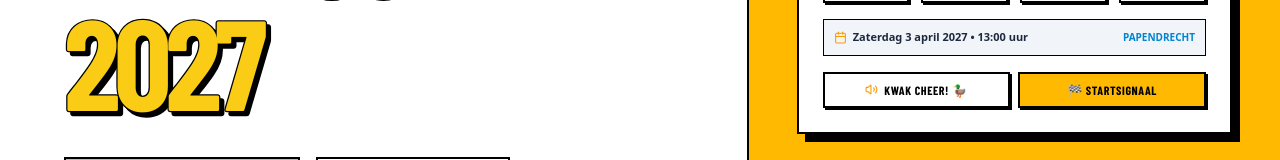
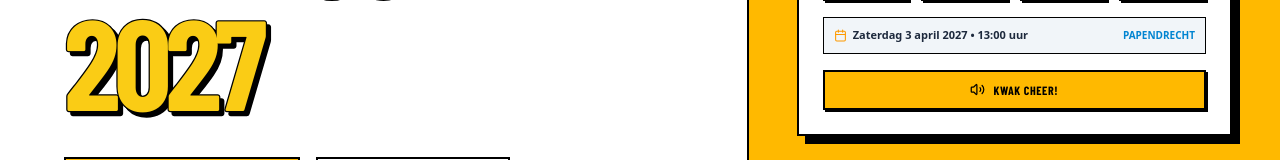
Before and after one commit to lverbrugge219-alt/BADEENDLYMPICS, a React (Vite) app: page / in a window 1280 px wide. Shown: the part 420-580 px from the top of the page. Built offline with nearby package versions, Linux system fonts and the light colour scheme; no server answers; the database is empty; a web font is replaced by a local one.

Commit message:
refactor: simplify duck quack audio playback
Remove unused whistle functionality and refactor the audio utility to create a new Audio instance per play event, ensuring more reliable playback.

```diff
--- a/src/components/CountdownTimer.tsx
+++ b/src/components/CountdownTimer.tsx
@@ -1,6 +1,6 @@
 import React, { useEffect, useState } from 'react';
-import { Clock, Calendar, Volume2, Sparkles } from 'lucide-react';
-import { playDuckQuack, playWhistle } from '../utils/audio';
+import { Calendar, Volume2 } from 'lucide-react';
+import { playDuckQuack } from '../utils/audio';
 import { BADEEND_LOGO_SRC } from '../assets/logo';
 
 interface CountdownTimerProps {
@@ -107,23 +107,15 @@ export const CountdownTimer: React.FC<CountdownTimerProps> = ({ className = '' }
         </span>
       </div>
 
-      {/* Sound Interaction buttons */}
-      <div className="flex items-center gap-2">
+      {/* Sound Interaction button */}
+      <div>
         <button
           type="button"
           onClick={() => playDuckQuack()}
-          className="flex-1 py-2 px-3 bg-white hover:bg-amber-50 border-2 border-black font-display font-black text-xs uppercase tracking-wider text-black shadow-[2px_2px_0px_0px_rgba(0,0,0,1)] active:translate-x-0.5 active:translate-y-0.5 active:shadow-none flex items-center justify-center gap-1.5 cursor-pointer transition-all"
+          className="w-full py-2.5 px-3 bg-amber-400 hover:bg-amber-300 border-2 border-black font-display font-black text-xs uppercase tracking-wider text-black shadow-[2px_2px_0px_0px_rgba(0,0,0,1)] active:translate-x-0.5 active:translate-y-0.5 active:shadow-none flex items-center justify-center gap-2 cursor-pointer transition-all"
         >
-          <Volume2 size={13} className="text-amber-500" />
-          <span>Kwak Cheer! 🦆</span>
-        </button>
-
-        <button
-          type="button"
-          onClick={() => playWhistle()}
-          className="flex-1 py-2 px-3 bg-amber-400 hover:bg-amber-300 border-2 border-black font-display font-black text-xs uppercase tracking-wider text-black shadow-[2px_2px_0px_0px_rgba(0,0,0,1)] active:translate-x-0.5 active:translate-y-0.5 active:shadow-none flex items-center justify-center gap-1.5 cursor-pointer transition-all"
-        >
-          <span>🏁 Startsignaal</span>
+          <Volume2 size={15} className="text-black" />
+          <span>KWAK CHEER!</span>
         </button>
       </div>
     </div>
--- a/src/utils/audio.ts
+++ b/src/utils/audio.ts
@@ -5,20 +5,6 @@
 
 let audioCtx: AudioContext | null = null;
 let isMuted = false;
-
-// Audio element holding the original unmodified MP3 audio
-let originalCheerAudio: HTMLAudioElement | null = null;
-
-if (typeof window !== 'undefined') {
-  try {
-    originalCheerAudio = new Audio('/kwak-cheer.mp3');
-    originalCheerAudio.playbackRate = 1.0;
-    originalCheerAudio.preservesPitch = true;
-    originalCheerAudio.preload = 'auto';
-  } catch {
-    // ignore
-  }
-}
 
 export function getAudioContext(): AudioContext | null {
   if (typeof window === 'undefined') return null;
@@ -38,9 +24,6 @@ export function getAudioContext(): AudioContext | null {
 
 export function setSoundMuted(muted: boolean) {
   isMuted = muted;
-  if (originalCheerAudio) {
-    originalCheerAudio.muted = muted;
-  }
 }
 
 export function getSoundMuted(): boolean {
@@ -48,30 +31,26 @@ export function getSoundMuted(): boolean {
 }
 
 /**
- * Plays the Kwak Cheer! sound exactly using the original, un-modified MP3 audio file.
+ * Plays the Kwak Cheer! sound directly from /kwak-cheer.mp3
  */
 export function playDuckQuack() {
-  if (isMuted) return;
+  if (isMuted || typeof window === 'undefined') return;
 
-  // Always play the original un-altered MP3 sound
-  if (originalCheerAudio) {
-    try {
-      originalCheerAudio.currentTime = 0;
-      originalCheerAudio.playbackRate = 1.0;
-      const playPromise = originalCheerAudio.play();
-      if (playPromise !== undefined) {
-        playPromise.catch(() => {
-          // If browser policy requires user gesture or fallback
-          synthesizeDuckQuack();
-        });
-        return;
-      }
-    } catch {
-      // Fallback if needed
+  try {
+    const audio = new Audio('/kwak-cheer.mp3');
+    audio.volume = 1.0;
+    audio.currentTime = 0;
+    const playPromise = audio.play();
+    if (playPromise !== undefined) {
+      playPromise.catch((err) => {
+        console.warn('MP3 playback fallback triggered:', err);
+        synthesizeDuckQuack();
+      });
     }
+  } catch (e) {
+    console.warn('Audio creation error:', e);
+    synthesizeDuckQuack();
   }
-
-  synthesizeDuckQuack();
 }
 
 /**
```
